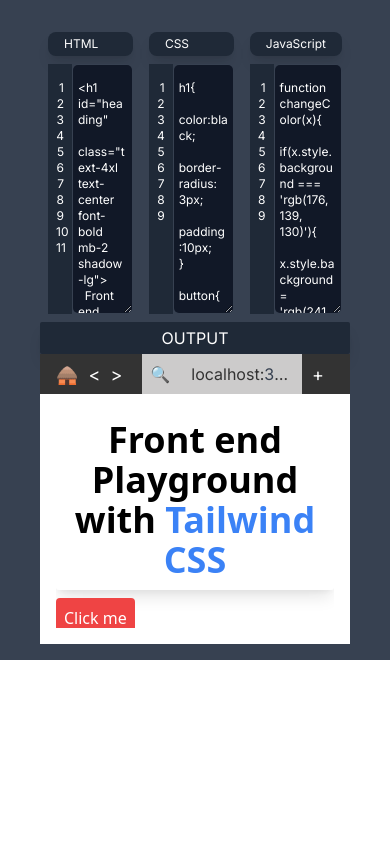
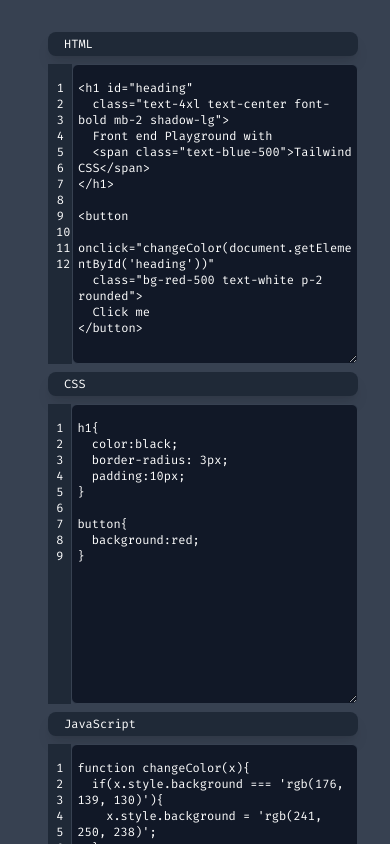
Before and after one commit to Anshdeep-Singh/frontend-playground, a Next.js app: page / in a window 390 px wide. Shown: the top 844 px of the page. Built offline with nearby package versions, Linux system fonts and the light colour scheme.

Commit message:
mobile responsenes added

```diff
--- a/app/layout.tsx
+++ b/app/layout.tsx
@@ -1,8 +1,12 @@
 import type { Metadata } from "next";
-import { Inter } from "next/font/google";
 import "./globals.css";
+import { Fira_Mono } from 'next/font/google'
 
-const inter = Inter({ subsets: ["latin"] });
+const firaMono = Fira_Mono({
+  weight: '400',
+  subsets: ['latin'],
+  display: 'swap',
+})
 
 export const metadata: Metadata = {
   title: "Frontend Playground",
@@ -16,7 +20,7 @@
 }>) {
   return (
     <html lang="en">
-      <body className={inter.className}>{children}</body>
+      <body className={firaMono.className}>{children}</body>
     </html>
   );
 }
--- a/app/page.tsx
+++ b/app/page.tsx
@@ -19,17 +19,18 @@
 
   return (
     <div className="relative w-full flex">
-      <div className="w-6 bg-gray-800 text-white p-2 text-right select-none mt-2 pt-4">
+      <div className="w-6 bg-gray-800 text-white p-2 text-right select-none mt-2 pt-4 min-h-[300px]">
         {lines.map((_, index) => (
-          <div key={index} className="text-xs">
+          <p key={index} className="text-xs">
             {index + 1}
-          </div>
+          </p>
         ))}
       </div>
       <textarea
         name={`${language}-code`}
         id={`${language}-code`}
-        className="w-full min-h-[250px] px-[5px] py-[15px] bg-gray-900 text-white mt-2 rounded-md text-xs border border-gray-700 focus:outline-none focus:border-blue-500"
+        className="w-full min-h-[300px] px-[5px] py-[15px] bg-gray-900 text-white mt-2 rounded-md text-xs border border-gray-700 focus:outline-none focus:border-blue-500"
+        style={{ overflow: 'hidden' }}
         value={code}
         onChange={(e) => onChange(e.target.value)}
         onKeyUp={onKeyUp}
@@ -50,7 +51,8 @@
   onclick="changeColor(document.getElementById('heading'))"
   class="bg-red-500 text-white p-2 rounded">
   Click me
-</button>`);
+</button>
+`);
 
   const [cssCode, setCssCode] = useState(`h1{
   color:black;
@@ -69,8 +71,7 @@
   else{
     x.style.background = 'rgb(176, 139, 130)';
   }
-}
-  `);
+}`);
 
   const handleOutput = () => {
     const outputCode = document.getElementById("output") as HTMLIFrameElement | null;
@@ -96,8 +97,8 @@
   }, []);
 
   return (
-    <div className="flex flex-col bg-gray-700 h-full py-4 w-full">
-<div className="left px-10 pt-4 w-full flex flex-row">
+    <div className="flex flex-col bg-gray-700 py-4 w-full">
+<div className="left px-10 pt-4 w-full flex flex-row lg:flex-col">
   <div className="w-full mx-2">
     <label className="text-white text-xs shadow-lg rounded-lg bg-gray-800 px-4 py-1 block">HTML</label>
     <CodeEditorWithLineNumbers
@@ -108,7 +109,7 @@
           />
   </div>
   <div className="w-full mx-2">
-    <label className="text-white text-xs shadow-lg rounded-lg bg-gray-800 px-4 py-1 block">CSS</label>
+    <label className="text-white text-xs shadow-lg rounded-lg bg-gray-800 px-4 py-1 block lg:mt-2">CSS</label>
     <CodeEditorWithLineNumbers
             language="css"
             code={cssCode}
@@ -117,7 +118,7 @@
           />
   </div>
   <div className="w-full mx-2">
-    <label className="text-white text-xs shadow-lg rounded-lg bg-gray-800 px-4 py-1 block">JavaScript</label>
+    <label className="text-white text-xs shadow-lg rounded-lg bg-gray-800 px-4 py-1 block lg:mt-2">JavaScript</label>
     <CodeEditorWithLineNumbers
             language="js"
             code={jsCode}
@@ -127,8 +128,8 @@
   </div>
 </div>
 
-      <div className="flex flex-col right px-10 w-full mt-2">
-        <label className="text-white text-md shadow-lg rounded-sm bg-gray-800 px-4 py-1 text-center uppercase">Output</label>
+      <div className="flex flex-col right px-10 w-full mt-2 mx-2">
+        <label className="text-white text-xs shadow-lg rounded-lg bg-gray-800 px-4 py-1 block text-center">Output</label>
         <div id="topbar">
           <div id="icons">
             <div id="home-icon"></div>
@@ -141,7 +142,7 @@
           </div>
           <div id="close"></div>
         </div>
-        <iframe id="output" className="w-[100%] bg-white p-4 min-h-[250px]">
+        <iframe id="output" className="w-[100%] bg-white p-4 min-h-[750px] md:min-h-[450px]">
         </iframe>
       </div>
     </div>
--- a/package.json
+++ b/package.json
@@ -12,13 +12,15 @@
     "next": "14.1.0",
     "react": "^18",
     "react-autosuggest": "^10.1.0",
-    "react-dom": "^18"
+    "react-dom": "^18",
+    "react-resizable": "^3.0.5"
   },
   "devDependencies": {
     "@types/node": "^20",
     "@types/react": "^18",
     "@types/react-autosuggest": "^10.1.11",
     "@types/react-dom": "^18",
+    "@types/react-resizable": "^3.0.7",
     "autoprefixer": "^10.0.1",
     "eslint": "^8",
     "eslint-config-next": "14.1.0",
--- a/tailwind.config.ts
+++ b/tailwind.config.ts
@@ -14,6 +14,28 @@
           "conic-gradient(from 180deg at 50% 50%, var(--tw-gradient-stops))",
       },
     },
+    screens: {
+      "2xl": { max: "1535px" },
+      // => @media (max-width: 1535px) { ... }
+
+      xl: { max: "1279px" },
+      // => @media (max-width: 1279px) { ... }
+
+      lg: { max: "1023px" },
+      // => @media (max-width: 1023px) { ... }
+
+      md: { max: "767px" },
+      // => @media (max-width: 767px) { ... }
+
+      sm: { max: "639px" },
+      // => @media (max-width: 639px) { ... }
+
+      smm: { max: "530px" },
+      // => @media (max-width: 530px) { ... }
+
+      xs: { max: "479px" },
+      // => @media (max-width: 479px) { ... }
+  },
   },
   plugins: [],
 };
```
Also changed, not shown: 1 other file (tests, documents, lock files or other folders).
